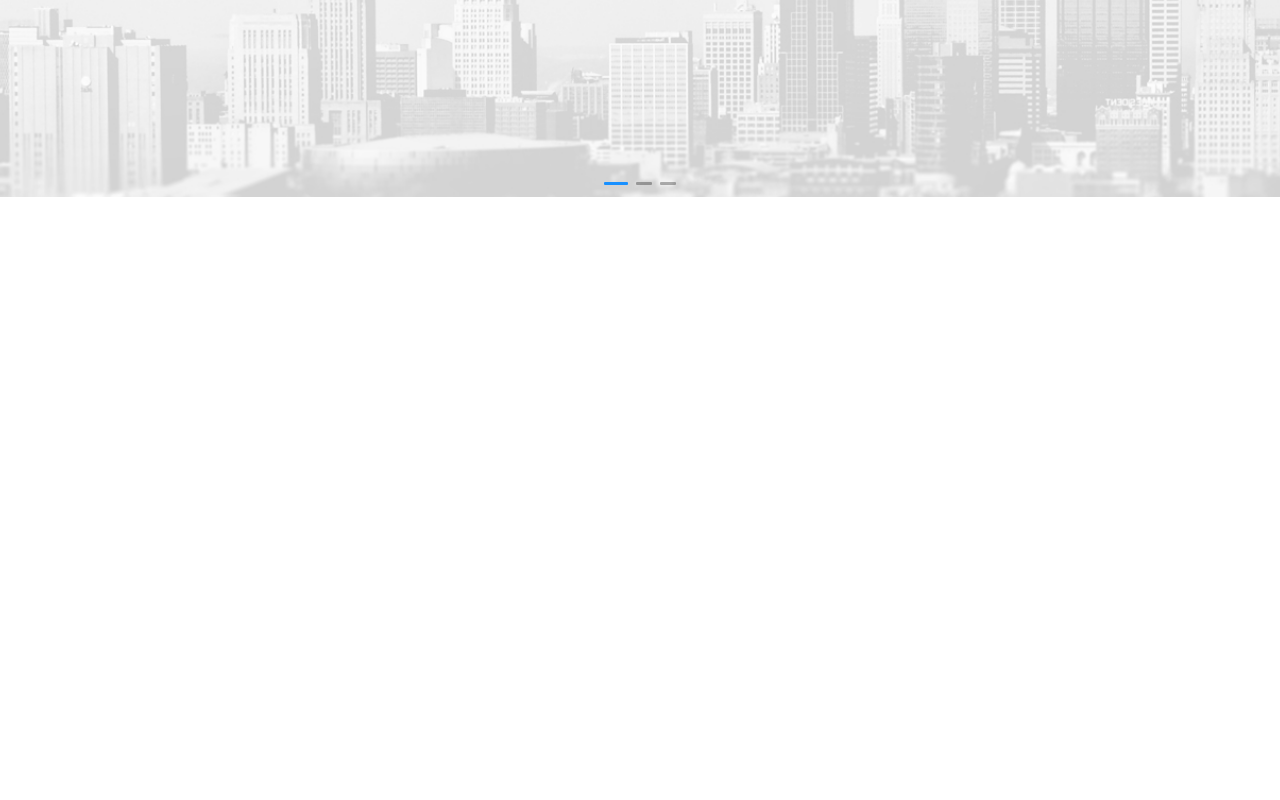
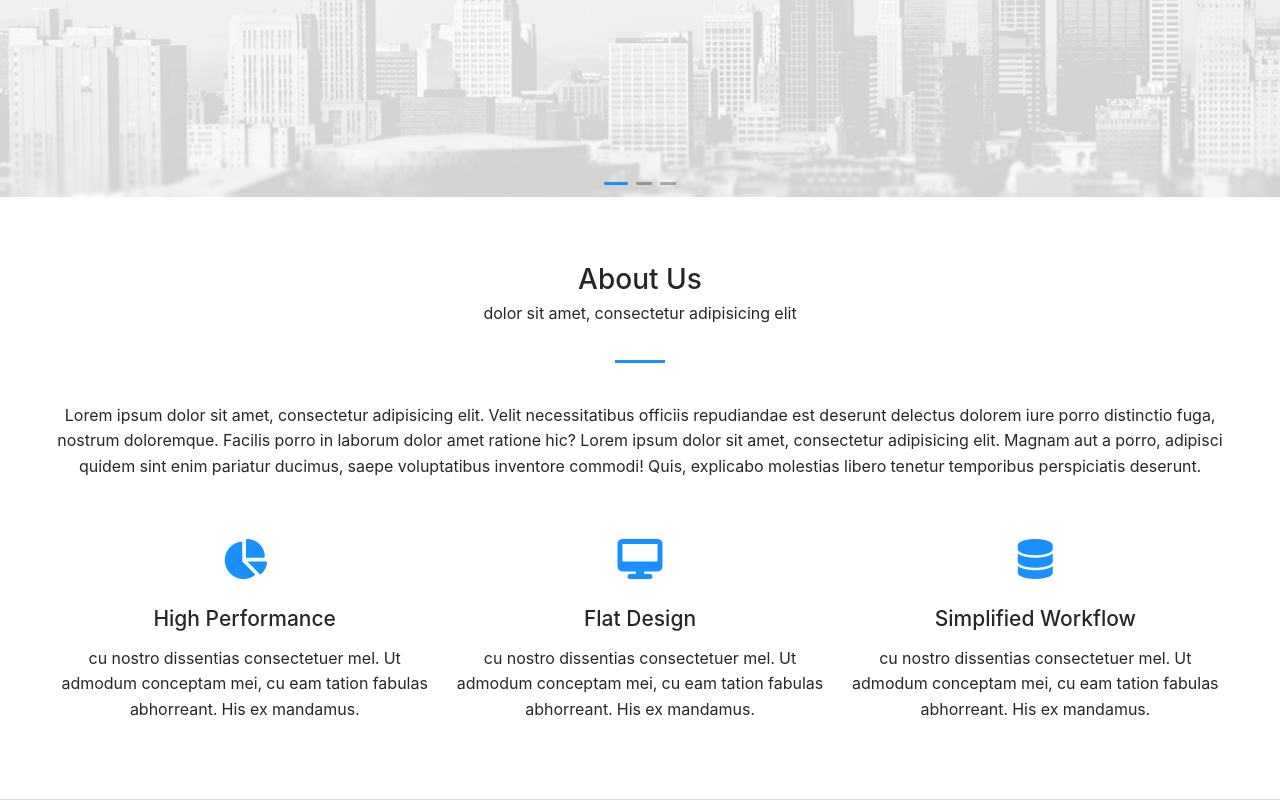
Before and after one commit to MRofiqulIlmi/ANTD_Learn_Bibek_yt, a React (Create React App) app: page / in a window 1280 px wide. Shown: the part 603-1403 px from the top of the page. Before the commit the page ends 800 px from the top, so only its background shows below. Built offline with nearby package versions, Linux system fonts and the light colour scheme.

Commit message:
grid system

```diff
--- /dev/null
+++ b/src/components/home/about.js
@@ -0,0 +1,59 @@
+import React from "react";
+import {Row, Col} from 'antd';
+
+const items = [
+    {
+      key: '1',
+      icon: <i className="fas fa-chart-pie"></i>,
+      title: 'High Performance',
+      content: 'cu nostro dissentias consectetuer mel. Ut admodum conceptam mei, cu eam tation fabulas abhorreant. His ex mandamus.',
+    },
+    {
+      key: '2',
+      icon: <i className="fas fa-desktop"></i>,
+      title: 'Flat Design',
+      content: 'cu nostro dissentias consectetuer mel. Ut admodum conceptam mei, cu eam tation fabulas abhorreant. His ex mandamus.',
+    },
+    {
+      key: '3',
+      icon: <i className="fas fa-database"></i>,
+      title: 'Simplified Workflow',
+      content: 'cu nostro dissentias consectetuer mel. Ut admodum conceptam mei, cu eam tation fabulas abhorreant. His ex mandamus.',
+    },
+  ]
+
+
+function AppAbout(){
+    return(
+        <div className="block aboutBlock">
+            <div className="container-fluid">
+                <div className="titleHolder">
+                    <h2>About Us</h2>
+                    <p>dolor sit amet, consectetur adipisicing elit</p>
+                </div>
+                <div className="contentHolder">
+                    <p>Lorem ipsum dolor sit amet, consectetur adipisicing elit. Velit necessitatibus officiis repudiandae est deserunt delectus dolorem iure porro distinctio fuga, nostrum doloremque. Facilis porro in laborum dolor amet ratione hic? Lorem ipsum dolor sit amet, consectetur adipisicing elit. Magnam aut a porro, adipisci quidem sint enim pariatur ducimus, saepe voluptatibus inventore commodi! Quis, explicabo molestias libero tenetur temporibus perspiciatis deserunt.</p>
+                </div>
+                <Row gutter={[16, 16]}>
+                    {items.map((item) => {
+                        return(
+                            <Col span={8} key={item.key}>
+                                <div className="content">
+                                    <div className="icon">
+                                        {item.icon}
+                                    </div>
+                                    <h1>{item.title}</h1>
+                                    <p>{item.content}</p>
+                                </div>
+
+                            </Col>
+                        )
+                    })}
+
+                </Row>
+            </div>
+        </div>
+    );
+}
+
+export default AppAbout;
--- a/src/components/home/hero.js
+++ b/src/components/home/hero.js
@@ -26,7 +26,7 @@
                 {items.map((item)=>
                     {
                         return(
-                            <div className="container-fluid">
+                            <div key={item.key} className="container-fluid">
                                 <div className="content">
                                     <h3>{item.title}</h3>
                                     <p>{item.content}</p>
--- a/src/views/home.js
+++ b/src/views/home.js
@@ -1,11 +1,14 @@
 import React from "react";
 import AppHero from "../components/home/hero";
+import AppAbout from "../components/home/about";
+
 
 
 function AppHome(){
     return(
         <div className="main">
             <AppHero />
+            <AppAbout />
         </div>
     )
 }
```
